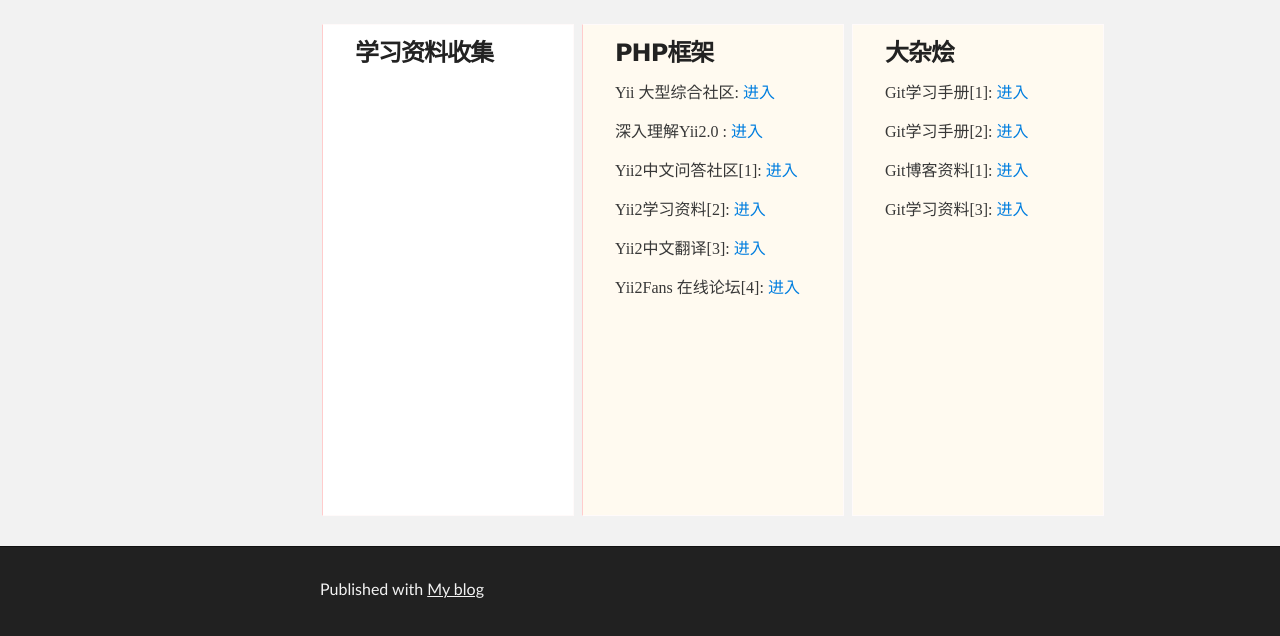
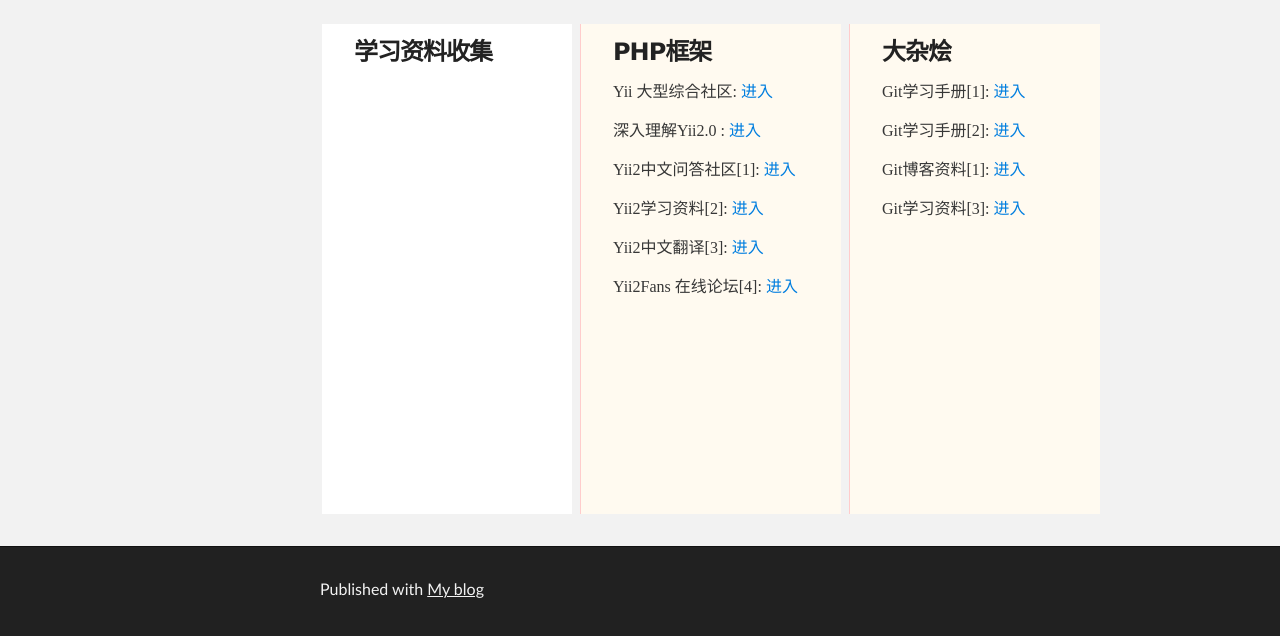
Before and after one commit to gocuntian/xingcuntian.github.io, a plain HTML site: page index.html in a window 1280 px wide. Shown: the part 192-828 px from the top of the page. Drawn offline with Linux system fonts and the light colour scheme.

Commit message:
update css

```diff
--- a/stylesheets/stylesheet.css
+++ b/stylesheets/stylesheet.css
@@ -375,8 +375,7 @@
     clear:both;
 }
 #left_content{
-    border: 1px solid snow;
-    border-left: 1px solid  #ffcccc;
+    //border: 1px solid snow;
     height: 490px;
     min-width: 250px;
     float: left;
@@ -384,7 +383,7 @@
     background-color: #fff;
 }
 #center_content{
-    border: 1px solid snow;
+    //border: 1px solid snow;
     height: 490px;
     min-width: 260px;
     margin: 0 8px;
@@ -395,12 +394,13 @@
     background-color: floralwhite;
 }
 #right_content{
-    border: 1px solid snow;
+   // border: 1px solid snow;
     height: 490px;
     min-width: 250px;
     float: left;
     text-indent: 2em;
     font-family: '微软雅黑';
+    border-left: 1px solid  #ffcccc;
     background-color: floralwhite;
 }
 
```
